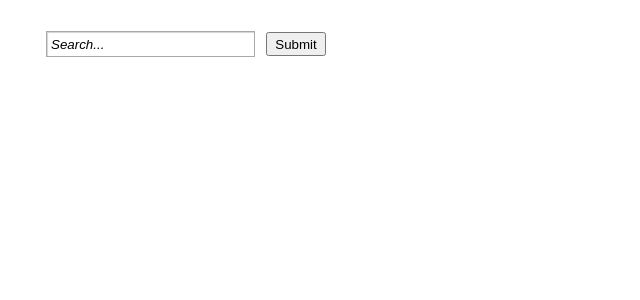
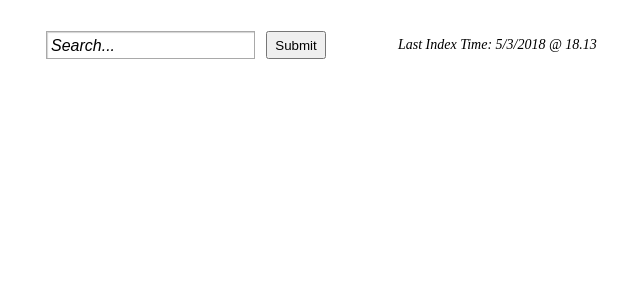
Before and after one commit to stephenfrister/stephenfrister.github.io, a Jekyll site: the page built from scorecard.html, in a window 1280 px wide. Shown: the top 300 px of the page, without its empty margins (7-647 px from the left). Built offline with Jekyll 4.4.1, drawn with Linux system fonts in a browser that asks for light colours; comment, search, counter and statistics services are not loaded.

Commit message:
UI/Mobile Improvements
- minor changes to search field to attempt to improve user input experience
- slight change to table display to improve display on mobile devices
- added tracking date for last update time

```diff
--- a/css/scorecard.css
+++ b/css/scorecard.css
@@ -11,7 +11,7 @@
     background-color: #eee;
 }
 .table-header-rotated th.rotate-315 {
-  height: 160px;
+  height: 170px;
   width: 40px;
   min-width: 40px;
   max-width: 40px;
@@ -163,24 +163,42 @@
     display: none;
 }
 
-
+.search-time {
+    position: absolute;
+    font-size: 14px;
+    font-style: italic;
+    margin: 10px 0 0 5px;
+    left: 400px;
+    top: 27px;
+}
+/*
+    float: left;
+*/
 .search-div {
     margin: 0 0 0 45px;
     width: 280px;
 }
 .search-field {
+    font-size: 1em !important;
     white-space: nowrap;
     overflow: hidden;
     position: absolute;
     vertical-align: middle;
     margin-top: 5px;
-    height: 19px;
+    height: 1.3em;
+
     width: 200px;
 }
+/*
+    height: 12px;
+    height: 16px;
+    height: 19px;
+    height: 24px;
+*/
 .search-button {
     width: 60px;
-    height: 24px;
-    margin: 1px 0px 0px 0px;
+    height: 2.1em;
+    margin: 0px 0px 0px 0px;
 }
 .search-button-div {
     float: right;
--- a/scorecard.html
+++ b/scorecard.html
@@ -17,6 +17,7 @@
         <div id="id-search-field" class ="search-field" contenteditable="true" data-text="Search..."></div>
         <div id="id-search-button" class ="search-button-div">
             <button id="id-search-button" class ="search-button" onclick="searchSubmit()">Submit</button></div>
+        <div id="id-search-time" class="search-time">Last Index Time: 5/3/2018 @ 18.13</div>
     </div>
 
     <br>
--- a/scripts/scorecard.js
+++ b/scripts/scorecard.js
@@ -18,9 +18,14 @@
 
     search = document.getElementById('id-search-field').innerText;
 
+    //CB 119123
     //CB 119215
     //CB 119130
     //CF 312905
+
+    // cb -> CB
+    // cf -> CF
+    // appt -> Appt
 
     searchMatterFile( search )
     getVoteTypes()
```
